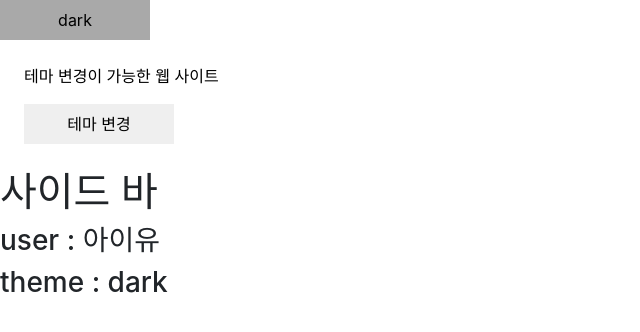
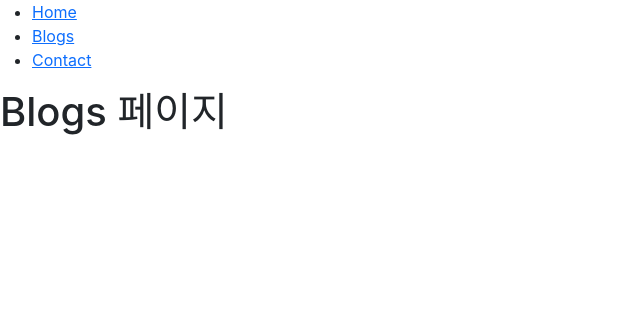
Before and after one commit to MoonNight285/java505_react_test3, a React (Create React App) app: page /blogs in a window 1280 px wide. Shown: the top 332 px of the page, without its empty margins (0-640 px from the left). Built offline with nearby package versions, Linux system fonts and the light colour scheme.

Commit message:
리액트 라우터 사용예제

```diff
--- a/package.json
+++ b/package.json
@@ -11,6 +11,7 @@
     "react": "^18.2.0",
     "react-bootstrap": "^2.7.0",
     "react-dom": "^18.2.0",
+    "react-router-dom": "^6.6.1",
     "react-scripts": "5.0.1",
     "web-vitals": "^2.1.4"
   },
--- a/src/App7.jsx
+++ b/src/App7.jsx
@@ -1,11 +1,38 @@
 import React from "react";
 import Calculator from "./folder4/Calculator";
+import Layout from "./pages/Layout";
+import Home from "./pages/Home";
+import Blogs from "./pages/Blogs";
+import Contact from "./pages/Contact";
+import NoPage from "./pages/NoPage";
+
+import {BrowserRouter, Routes, Route} from "react-router-dom";
 
 function App7(props) {
     return (
-        <div>
-            <Calculator />
-        </div>
+        // <div>
+        //     <Calculator />
+        // </div>
+
+        // 리액트 라우터 : SPA 방식의 리액트 앱을 MPA 방식으로 사용할 수 있도록 해주는 라이브러리
+        // Routes : 페이지 객체를 여러개 가질 수 있는 객체
+        // Route : 화면에 그려지는 페이지 객체
+        // path : 웹 브라우저에 표시되는 url 주소 설정, 절대 경로/상대 경로 다 사용이 가능하다. *을 사용시 모든 페이지를 뜻함
+        // path url을 정확하게 입력해야 접속이 가능
+        // element : path로 지정된 url 주소와 매칭되는 컴포넌트
+        // <Link> : 리액트 라우터에서 사용되는 링크 전용 컴포넌트, html의 <a> 태그와 동일하다.
+        // to : url 주소 입력, Route 컴포넌트에 path로 설정된 주소
+        // <Outlet> : 현재 선택된 경로의 컴포넌트를 화면에 표시
+        <BrowserRouter>
+            <Routes>
+                <Route path={"/"} element={<Layout />}>
+                    <Route index element={<Home />} />
+                    <Route path={"blogs"} element={<Blogs />} />
+                    <Route path={"contact"} element={<Contact />} />
+                    <Route path={"*"} element={<NoPage />} />
+                </Route>
+            </Routes>
+        </BrowserRouter>
     )
 }
 
--- a/src/index.js
+++ b/src/index.js
@@ -28,11 +28,11 @@ root.render(
         {/*<App5 />*/}
         {/*<App6 />*/}
         {/*<MyApp />*/}
-        {/*<App7 />*/}
+        <App7 />
         {/*<App8 />*/}
-        <App9 />
-        <DarkOrLight />
-        <App11 />
+        {/*<App9 />*/}
+        {/*<DarkOrLight />*/}
+        {/*<App11 />*/}
     </React.StrictMode>
 );
 
--- /dev/null
+++ b/src/pages/Blogs.jsx
@@ -0,0 +1,7 @@
+import React from "react";
+
+function Blogs(props) {
+    return <h1>Blogs 페이지</h1>
+}
+
+export default Blogs;
--- /dev/null
+++ b/src/pages/Contact.jsx
@@ -0,0 +1,7 @@
+import React from "react";
+
+function Contact(props) {
+    return <h1>Contact 페이지</h1>;
+}
+
+export default Contact;
--- /dev/null
+++ b/src/pages/Home.jsx
@@ -0,0 +1,7 @@
+import React from "react";
+
+function Home(props) {
+    return <h1>Home 페이지</h1>;
+}
+
+export default Home;
--- /dev/null
+++ b/src/pages/Layout.jsx
@@ -0,0 +1,26 @@
+import React from "react";
+import {Outlet, Link} from "react-router-dom";
+
+function Layout(props) {
+    return (
+        <div>
+            <nav>
+                <ul>
+                    <li>
+                        <Link to={"/"}>Home</Link>
+                    </li>
+                    <li>
+                        <Link to={"/blogs"}>Blogs</Link>
+                    </li>
+                    <li>
+                        <Link to={"/contact"}>Contact</Link>
+                    </li>
+                </ul>
+            </nav>
+
+            <Outlet />
+        </div>
+    );
+}
+
+export default Layout;
--- /dev/null
+++ b/src/pages/NoPage.jsx
@@ -0,0 +1,7 @@
+import React from "react";
+
+function NoPage(props) {
+    return <h1>404 에러 페이지</h1>
+}
+
+export default NoPage;
```
Also changed, not shown: 1 other file (tests, documents, lock files or other folders).
